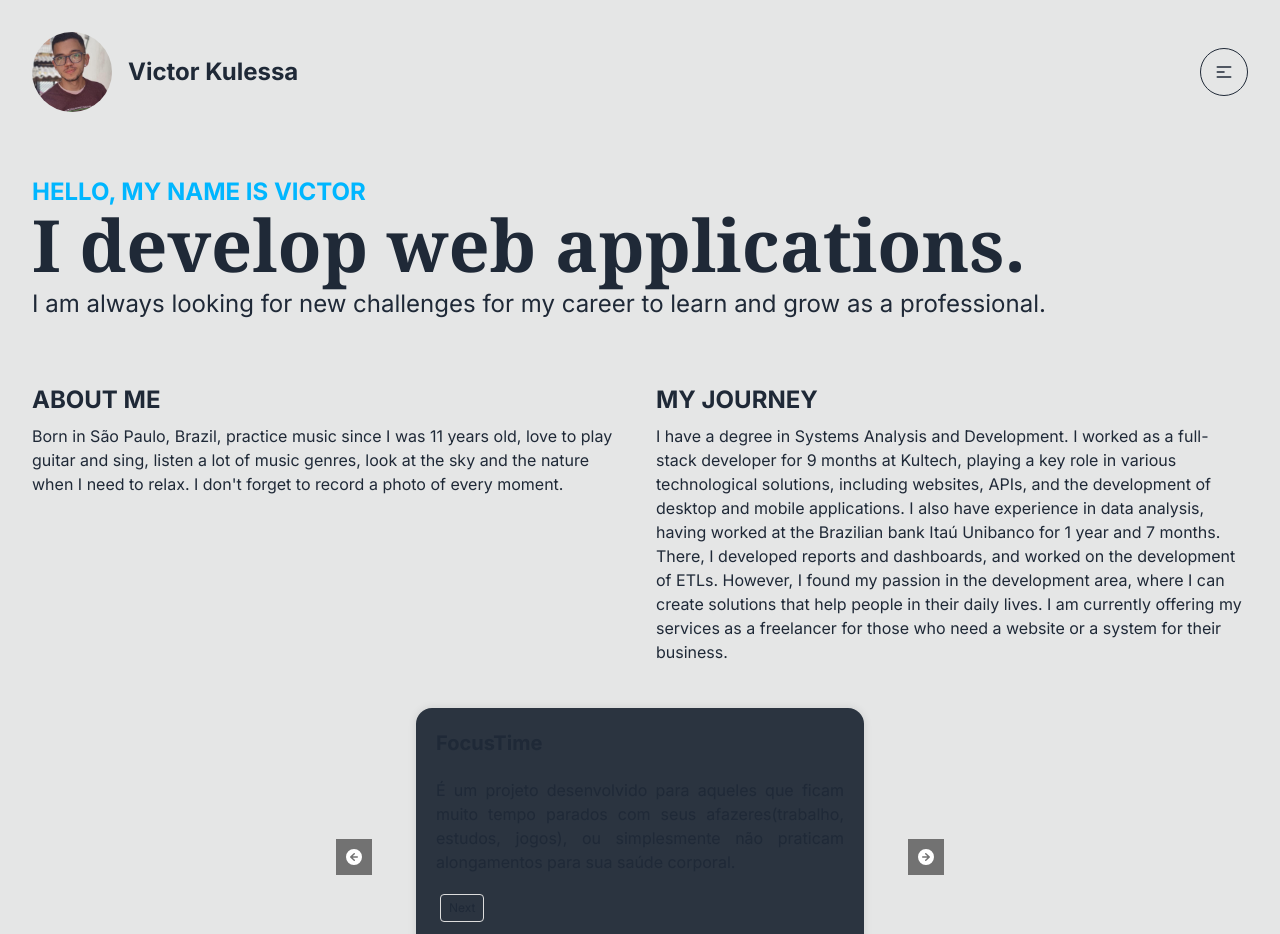
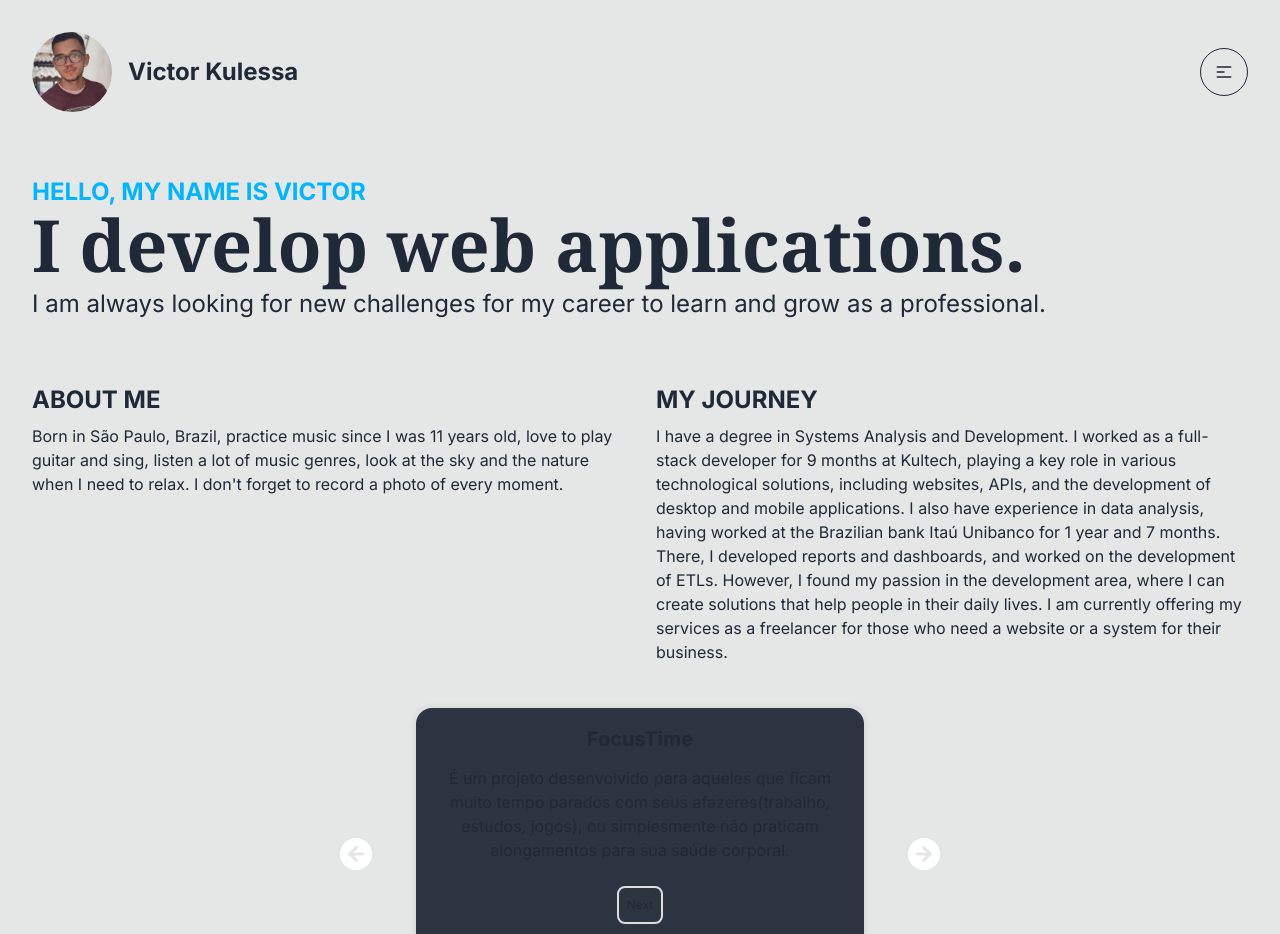
Before and after one commit to vkhydra/portfolio, a Next.js app: page / in a window 1280 px wide. Shown: the top 934 px of the page. Built offline with nearby package versions, Linux system fonts and the light colour scheme.

Commit message:
Refactor carousel component and fix link issue

```diff
--- a/components/carousel.tsx
+++ b/components/carousel.tsx
@@ -22,7 +22,7 @@ export default function Carousel() {
     {
       title: "Em Breve",
       description: "",
-      link: "#",
+      link: "",
       technologies: ["Em Breve"],
     },
   ];
@@ -37,7 +37,7 @@ export default function Carousel() {
   };
 
   return (
-    <CarouselContainer className="max-w-md mx-auto mt-11">
+    <CarouselContainer className="max-w-md h-full mx-auto mt-11">
       <CarouselWrapper>
         {projects
           .filter((project, index) => index === currentSlide)
@@ -51,11 +51,11 @@ export default function Carousel() {
             />
           ))}
       </CarouselWrapper>
-      <Button prev onClick={handlePrev}>
-        <ArrowLeftCircle />
+      <Button $prev onClick={handlePrev}>
+        <ArrowLeftCircle className="w-10" />
       </Button>
-      <Button next onClick={handleNext}>
-        <ArrowRightCircle />
+      <Button $next onClick={handleNext}>
+        <ArrowRightCircle className="w-10" />
       </Button>
     </CarouselContainer>
   );
--- a/components/carouselItem.tsx
+++ b/components/carouselItem.tsx
@@ -17,7 +17,7 @@ export default function CarouselItem({
 }: {
   title: string;
   description: string;
-  link?: string;
+  link: string;
   technologies: string[];
   isActive?: boolean;
 }) {
@@ -28,20 +28,24 @@ export default function CarouselItem({
       </CardHeader>
       <CardBody className="gap-2">
         <CardDescription>{description}</CardDescription>
-        <CardTechnologies>
+        <CardTechnologies className="self-center">
           {technologies.map((tech) => (
             <CardTech key={tech}>{tech}</CardTech>
           ))}
         </CardTechnologies>
       </CardBody>
+      {link.length === 0 ? (
+        ""
+      ) : (
         <a
-        className="btn mt-[.5rem]"
+          className="btn mt-[.5rem] w-fit px-16 self-center"
           href={link}
           target="_blank"
           rel="noopener noreferrer"
         >
           Acessar
         </a>
+      )}
     </Card>
   );
 }
--- a/components/heroIcons/heroIcons.tsx
+++ b/components/heroIcons/heroIcons.tsx
@@ -1,10 +1,10 @@
-export function ArrowLeftCircle() {
+export function ArrowLeftCircle({ className }: { className: string }) {
   return (
     <svg
       xmlns="http://www.w3.org/2000/svg"
       viewBox="0 0 20 20"
       fill="currentColor"
-      className="w-5 h-5"
+      className={className}
     >
       <g clipPath="url(#a)">
         <path
@@ -22,13 +22,13 @@ export function ArrowLeftCircle() {
   );
 }
 
-export function ArrowRightCircle() {
+export function ArrowRightCircle({ className }: { className: string }) {
   return (
     <svg
       xmlns="http://www.w3.org/2000/svg"
       viewBox="0 0 20 20"
       fill="currentColor"
-      className="w-5 h-5"
+      className={className}
     >
       <path
         fillRule="evenodd"
--- a/styles/styled-components/caroulsel.tsx
+++ b/styles/styled-components/caroulsel.tsx
@@ -5,18 +5,15 @@ export const CarouselContainer = styled.div`
   position: relative;
 `;
 export const CarouselWrapper = styled.div``;
-export const Button = styled.button<{ prev?: boolean; next?: boolean }>`
+export const Button = styled.button<{ $prev?: boolean; $next?: boolean }>`
   position: absolute;
   top: 50%;
   transform: translateY(-50%);
-  padding: 8px;
   border: none;
-  background-color: rgba(0, 0, 0, 0.5);
   color: #fff;
   cursor: pointer;
-
-  ${({ prev }) => prev && `left: -5rem;`}
-  ${({ next }) => next && `right: -5rem;`}
+  ${(props) => props.$prev && `left: -5rem;`}
+  ${(props) => props.$next && `right: -5rem;`};
 `;
 // carouselItem
 
@@ -31,22 +28,25 @@ export const Card = styled.div`
 export const CardHeader = styled.div`
   width: 100%;
   font-size: 1.25rem;
-  padding: 0.25rem;
+  padding: 0 0.25rem;
 `;
 
 export const CardBody = styled.div`
+  display: flex;
+  flex-direction: column;
   width: 100%;
   margin-top: 0.5rem;
-  padding: 0.25rem;
+  padding: 0 0.25rem;
 `;
 
 export const CardTitle = styled.h2`
   font-weight: Bold;
+  text-align: center;
 `;
 
 export const CardDescription = styled.p`
   width: 100%;
-  text-align: justify;
+  text-align: center;
 `;
 
 export const CardTechnologies = styled.ul`
@@ -57,9 +57,8 @@ export const CardTechnologies = styled.ul`
 
 export const CardTech = styled.li`
   display: inline-block;
-  margin: 4px;
-  padding: 4px 8px;
-  border: 1px solid #ddd;
-  border-radius: 4px;
+  padding: 0.5rem;
+  border: 0.125rem solid #ddd;
+  border-radius: 0.5rem;
   font-size: 12px;
 `;
```
Lines whose indentation alone changed are shown as unchanged.
